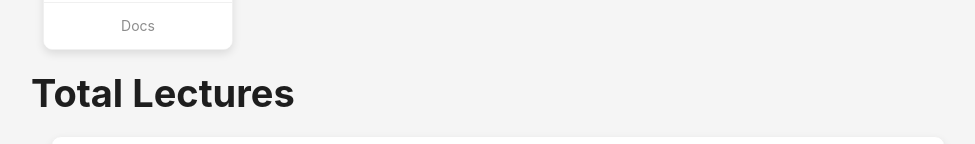
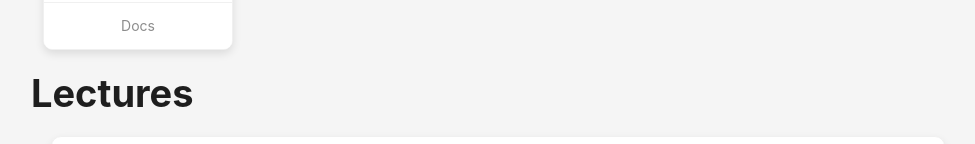
Before and after one commit to mdfaizan973/EduHub-idea_clan, a React (Vite) app in the folder lms/: page /admindashboard in a window 1280 px wide. Shown: the part 838-982 px from the top of the page, without its empty margins (267-1242 px from the left). Built offline with nearby package versions, Linux system fonts and the light colour scheme.

Commit message:
able to make furthr structure

```diff
--- a/lms/src/Pages/Admin/Analytics.jsx
+++ b/lms/src/Pages/Admin/Analytics.jsx
@@ -93,7 +93,7 @@ const AppLayout = () => {
             ))}
           </Row>
           <Title level={1} style={{ marginBottom: 20, fontWeight: "bold" }}>
-            Total Lectures
+            Lectures
           </Title>
           {totalLectures.map((ele, i) => (
             <Card key={i} className="horizontal-card" hoverable>
```
